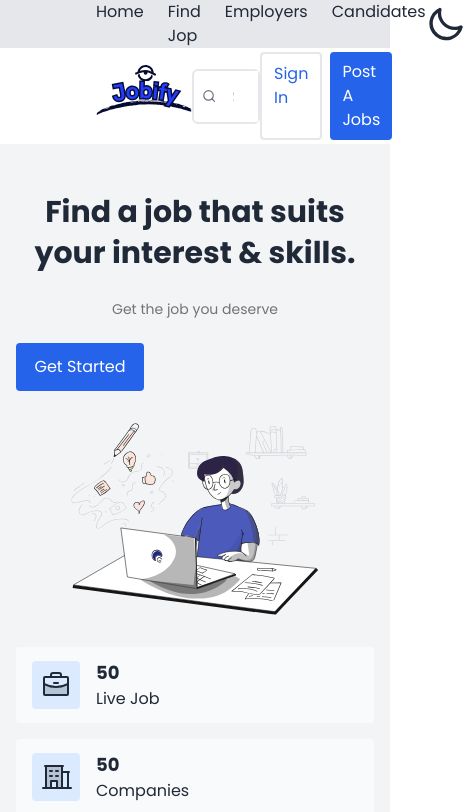
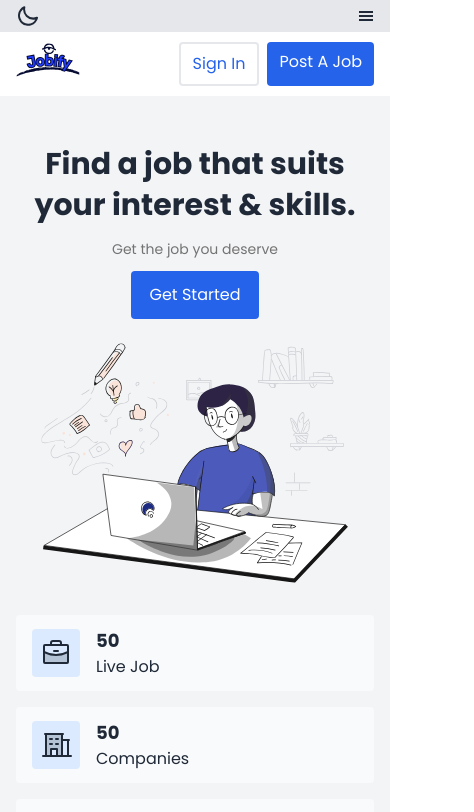
Before and after one commit to ahmed7757/CODSOFT, a React (Vite) app in the folder Task2-Job-Board/Client/: page / in a window 390 px wide. Shown: the top 812 px of the page, 474 px wide, since content can reach past the window. Built offline with nearby package versions, Linux system fonts and the light colour scheme.

Commit message:
Refactor Hero and Navbar components for improved layout and styling; add responsive design features and theme toggle functionality

```diff
--- a/Task2-Job-Board/Client/src/components/Hero.jsx
+++ b/Task2-Job-Board/Client/src/components/Hero.jsx
@@ -4,10 +4,10 @@ import { PiBuildingOfficeDuotone } from "react-icons/pi";
 import { PiUsersDuotone } from "react-icons/pi";
 const Hero = () => {
     return (
-        <section className="bg-gray-100 py-12">
-            <div className="px-4 md:px-12 lg:px-24 space-y-8">
-                <div className="flex flex-col lg:flex-row justify-between items-center lg:items-start">
-                    <div className="flex flex-col gap-6 text-center lg:text-left">
+        <section className="bg-gray-100 py-12 container ">
+            <div className="px-4 md:px-12 lg:px-24 flex flex-col gap-8 w-full">
+                <div className="flex flex-col gap-6 md:gap-0 md:flex-row lg:flex-row justify-between items-center lg:items-start">
+                    <div className="flex flex-col gap-3 sm:gap-6 text-center items-center md:items-start md:text-left">
                         <h1 className="text-3xl md:text-4xl lg:text-5xl font-bold max-w-xl leading-snug">
                             Find a job that suits your interest & skills.
                         </h1>
@@ -18,9 +18,7 @@ const Hero = () => {
                             Get Started
                         </button>
                     </div>
-                    <div className="mt-8 lg:mt-0">
-                        <img src={HeroImg} alt="img" className="h-48 md:h-72 lg:h-96 w-auto" />
-                    </div>
+                    <img src={HeroImg} alt="img" className="h-60 md:h-72 lg:h-96 w-auto" />
                 </div>
                 <div className="grid grid-cols-1 sm:grid-cols-2 lg:grid-cols-4 gap-4">
                     <div className="flex items-center px-4 py-3 rounded flex-row bg-gray-50 gap-4">
--- a/Task2-Job-Board/Client/src/components/Navbar.jsx
+++ b/Task2-Job-Board/Client/src/components/Navbar.jsx
@@ -3,12 +3,13 @@ import darkLogo from "../assets/Jobify-dark.svg";
 import { useState, useEffect } from "react";
 import { Link } from "react-router-dom";
 import { FiSearch } from "react-icons/fi";
+import { GiHamburgerMenu } from "react-icons/gi";
 const Navbar = () => {
     const [theme, setTheme] = useState(localStorage.getItem("theme") ? localStorage.getItem("theme") : "light");
     useEffect(() => {
         document.documentElement.setAttribute("data-theme", theme);
         localStorage.setItem("theme", theme);
-    }, [theme])
+    }, [theme]);
 
     const handleToggle = (e) => {
         if (e.target.checked) {
@@ -16,52 +17,62 @@ const Navbar = () => {
         } else {
             setTheme("light");
         }
-    }
+    };
+
     return (
         <header className="container">
-            <nav className="flex justify-between px-24 bg-gray-200 items-center">
-                <ul className="flex items-start gap-6">
+            <nav className="flex justify-between items-center px-4 md:px-12 lg:px-24 bg-gray-200">
+                <label className="swap sm:hidden swap-rotate py-1">
+                    <input onChange={handleToggle} checked={theme === "dark"} type="checkbox" className="theme-controller" />
+
+                    <svg className="swap-on h-6 w-6 sm:h-8 sm:w-8 fill-current" xmlns="http://www.w3.org/2000/svg" viewBox="0 0 24 24">
+                        <path d="M5.64,17l-.71.71a1,1,0,0,0,0,1.41,1,1,0,0,0,1.41,0l.71-.71A1,1,0,0,0,5.64,17ZM5,12a1,1,0,0,0-1-1H3a1,1,0,0,0,0,2H4A1,1,0,0,0,5,12Zm7-7a1,1,0,0,0,1-1V3a1,1,0,0,0-2,0V4A1,1,0,0,0,12,5ZM5.64,7.05a1,1,0,0,0,.7.29,1,1,0,0,0,.71-.29,1,1,0,0,0,0-1.41l-.71-.71A1,1,0,0,0,4.93,6.34Zm12,.29a1,1,0,0,0,.7-.29l.71-.71a1,1,0,1,0-1.41-1.41L17,5.64a1,1,0,0,0,0,1.41A1,1,0,0,0,17.66,7.34ZM21,11H20a1,1,0,0,0,0,2h1a1,1,0,0,0,0-2Zm-9,8a1,1,0,0,0-1,1v1a1,1,0,0,0,2,0V20A1,1,0,0,0,12,19ZM18.36,17A1,1,0,0,0,17,18.36l.71.71a1,1,0,0,0,1.41,0,1,1,0,0,0,0-1.41ZM12,6.5A5.5,5.5,0,1,0,17.5,12,5.51,5.51,0,0,0,12,6.5Zm0,9A3.5,3.5,0,1,1,15.5,12,3.5,3.5,0,0,1,12,15.5Z" />
+                    </svg>
+
+                    <svg className="swap-off h-6 w-6 sm:h-8 sm:w-8 fill-current" xmlns="http://www.w3.org/2000/svg" viewBox="0 0 24 24">
+                        <path d="M21.64,13a1,1,0,0,0-1.05-.14,8.05,8.05,0,0,1-3.37.73A8.15,8.15,0,0,1,9.08,5.49a8.59,8.59,0,0,1,.25-2A1,1,0,0,0,8,2.36,10.14,10.14,0,1,0,22,14.05,1,1,0,0,0,21.64,13Zm-9.5,6.69A8.14,8.14,0,0,1,7.08,5.22v.27A10.15,10.15,0,0,0,17.22,15.63a9.79,9.79,0,0,0,2.1-.22A8.11,8.11,0,0,1,12.14,19.73Z" />
+                    </svg>
+                </label>
+                <ul className="sm:flex hidden items-center gap-4 sm:gap-6">
                     <li><Link to={"/"}>Home</Link></li>
-                    <li><Link to={"/"}>Find Jop</Link></li>
+                    <li><Link to={"/"}>Find Job</Link></li>
                     <li><Link to={"/"}>Employers</Link></li>
                     <li><Link to={"/"}>Candidates</Link></li>
                 </ul>
-                <label className="swap swap-rotate py-1">
-                    {/* this hidden checkbox controls the state */}
-                    <input onChange={handleToggle} checked={theme === "dark" ? true : false} type="checkbox" className="theme-controller" value="synthwave" />
+                <label className="swap hidden sm:flex swap-rotate py-1">
+                    <input onChange={handleToggle} checked={theme === "dark"} type="checkbox" className="theme-controller" />
 
-                    {/* sun icon */}
-                    <svg
-                        className="swap-on h-10 w-10 fill-current"
-                        xmlns="http://www.w3.org/2000/svg"
-                        viewBox="0 0 24 24">
-                        <path
-                            d="M5.64,17l-.71.71a1,1,0,0,0,0,1.41,1,1,0,0,0,1.41,0l.71-.71A1,1,0,0,0,5.64,17ZM5,12a1,1,0,0,0-1-1H3a1,1,0,0,0,0,2H4A1,1,0,0,0,5,12Zm7-7a1,1,0,0,0,1-1V3a1,1,0,0,0-2,0V4A1,1,0,0,0,12,5ZM5.64,7.05a1,1,0,0,0,.7.29,1,1,0,0,0,.71-.29,1,1,0,0,0,0-1.41l-.71-.71A1,1,0,0,0,4.93,6.34Zm12,.29a1,1,0,0,0,.7-.29l.71-.71a1,1,0,1,0-1.41-1.41L17,5.64a1,1,0,0,0,0,1.41A1,1,0,0,0,17.66,7.34ZM21,11H20a1,1,0,0,0,0,2h1a1,1,0,0,0,0-2Zm-9,8a1,1,0,0,0-1,1v1a1,1,0,0,0,2,0V20A1,1,0,0,0,12,19ZM18.36,17A1,1,0,0,0,17,18.36l.71.71a1,1,0,0,0,1.41,0,1,1,0,0,0,0-1.41ZM12,6.5A5.5,5.5,0,1,0,17.5,12,5.51,5.51,0,0,0,12,6.5Zm0,9A3.5,3.5,0,1,1,15.5,12,3.5,3.5,0,0,1,12,15.5Z" />
+                    <svg className="swap-on h-6 w-6 sm:h-8 sm:w-8 fill-current" xmlns="http://www.w3.org/2000/svg" viewBox="0 0 24 24">
+                        <path d="M5.64,17l-.71.71a1,1,0,0,0,0,1.41,1,1,0,0,0,1.41,0l.71-.71A1,1,0,0,0,5.64,17ZM5,12a1,1,0,0,0-1-1H3a1,1,0,0,0,0,2H4A1,1,0,0,0,5,12Zm7-7a1,1,0,0,0,1-1V3a1,1,0,0,0-2,0V4A1,1,0,0,0,12,5ZM5.64,7.05a1,1,0,0,0,.7.29,1,1,0,0,0,.71-.29,1,1,0,0,0,0-1.41l-.71-.71A1,1,0,0,0,4.93,6.34Zm12,.29a1,1,0,0,0,.7-.29l.71-.71a1,1,0,1,0-1.41-1.41L17,5.64a1,1,0,0,0,0,1.41A1,1,0,0,0,17.66,7.34ZM21,11H20a1,1,0,0,0,0,2h1a1,1,0,0,0,0-2Zm-9,8a1,1,0,0,0-1,1v1a1,1,0,0,0,2,0V20A1,1,0,0,0,12,19ZM18.36,17A1,1,0,0,0,17,18.36l.71.71a1,1,0,0,0,1.41,0,1,1,0,0,0,0-1.41ZM12,6.5A5.5,5.5,0,1,0,17.5,12,5.51,5.51,0,0,0,12,6.5Zm0,9A3.5,3.5,0,1,1,15.5,12,3.5,3.5,0,0,1,12,15.5Z" />
                     </svg>
 
-                    {/* moon icon */}
-                    <svg
-                        className="swap-off h-10 w-10 fill-current"
-                        xmlns="http://www.w3.org/2000/svg"
-                        viewBox="0 0 24 24">
-                        <path
-                            d="M21.64,13a1,1,0,0,0-1.05-.14,8.05,8.05,0,0,1-3.37.73A8.15,8.15,0,0,1,9.08,5.49a8.59,8.59,0,0,1,.25-2A1,1,0,0,0,8,2.36,10.14,10.14,0,1,0,22,14.05,1,1,0,0,0,21.64,13Zm-9.5,6.69A8.14,8.14,0,0,1,7.08,5.22v.27A10.15,10.15,0,0,0,17.22,15.63a9.79,9.79,0,0,0,2.1-.22A8.11,8.11,0,0,1,12.14,19.73Z" />
+                    <svg className="swap-off h-6 w-6 sm:h-8 sm:w-8 fill-current" xmlns="http://www.w3.org/2000/svg" viewBox="0 0 24 24">
+                        <path d="M21.64,13a1,1,0,0,0-1.05-.14,8.05,8.05,0,0,1-3.37.73A8.15,8.15,0,0,1,9.08,5.49a8.59,8.59,0,0,1,.25-2A1,1,0,0,0,8,2.36,10.14,10.14,0,1,0,22,14.05,1,1,0,0,0,21.64,13Zm-9.5,6.69A8.14,8.14,0,0,1,7.08,5.22v.27A10.15,10.15,0,0,0,17.22,15.63a9.79,9.79,0,0,0,2.1-.22A8.11,8.11,0,0,1,12.14,19.73Z" />
                     </svg>
                 </label>
+                <div className="dropdown sm:hidden dropdown-bottom dropdown-end">
+                    <div tabIndex={0} role="button" className=""><GiHamburgerMenu /></div>
+                    <ul tabIndex={0} className="dropdown-content menu bg-base-100 rounded-box z-[1] w-52 p-2 shadow">
+                        <li><Link to={"/"}>Home</Link></li>
+                        <li><Link to={"/"}>Find Job</Link></li>
+                        <li><Link to={"/"}>Employers</Link></li>
+                        <li><Link to={"/"}>Candidates</Link></li>
+                    </ul>
+                </div>
             </nav>
-            <div className="flex px-24 justify-between items-center">
-                <img src={theme === "light" ? lightLogo : darkLogo} className="w-auto h-24" alt="Jobify" />
-                <div className="flex border-2 rounded-md pl-2 gap-2 w-1/2 items-center">
-                    <FiSearch className="text-gray-500 h-8 w-auto" />
-                    <input type="search" className="border-0 text-lg w-full placeholder:text-lg ring-0 focus:border-0 py-3 px-2 focus:ring-0 h-full" placeholder="Search for job" />
+            <div className="flex px-4 md:px-12 lg:px-24 justify-between items-center">
+                <img src={theme === "light" ? lightLogo : darkLogo} className="w-auto h-16 sm:h-24" alt="Jobify" />
+                <div className="sm:flex border-2 hidden  rounded-md pl-2 gap-2 w-1/4 md:w-1/2 items-center">
+                    <FiSearch className="text-gray-500 h-6 w-6 sm:h-8 sm:w-8" />
+                    <input type="search" className="border-0 text-base sm:text-lg w-full placeholder:text-base sm:placeholder:text-lg ring-0 focus:border-0 py-2 sm:py-3 px-2 focus:ring-0" placeholder="Search for job" />
                 </div>
                 <div className="flex gap-2">
-                    <Link to={"/signin"} className="rounded px-3 py-2 text-md border-2 text-blue-600">Sign In</Link>
-                    <Link to={"/"} className="rounded px-3 py-2 text-md text-white bg-blue-600">Post A Jobs</Link>
+                    <Link to={"/signin"} className="rounded px-3 py-2 border-2 text-blue-600">Sign In</Link>
+                    <Link to={"/"} className="rounded px-3 py-2 text-white bg-blue-600">Post A Job</Link>
                 </div>
             </div>
         </header>
-    )
-}
+    );
+};
 
 export default Navbar
--- a/Task2-Job-Board/Client/src/pages/Home/Home.jsx
+++ b/Task2-Job-Board/Client/src/pages/Home/Home.jsx
@@ -2,7 +2,7 @@ import Hero from "../../components/Hero"
 
 const Home = () => {
     return (
-        <main>
+        <main className="container">
             <Hero />
         </main>
     )
--- a/Task2-Job-Board/Client/src/pages/Layouts/Layout.jsx
+++ b/Task2-Job-Board/Client/src/pages/Layouts/Layout.jsx
@@ -5,7 +5,7 @@ import Navbar from "../../components/Navbar"
 
 const Layout = () => {
     return (
-        <div>
+        <div className="container overflow-x-hidden mx-auto">
             <Navbar />
             <Outlet />
         </div>
```
